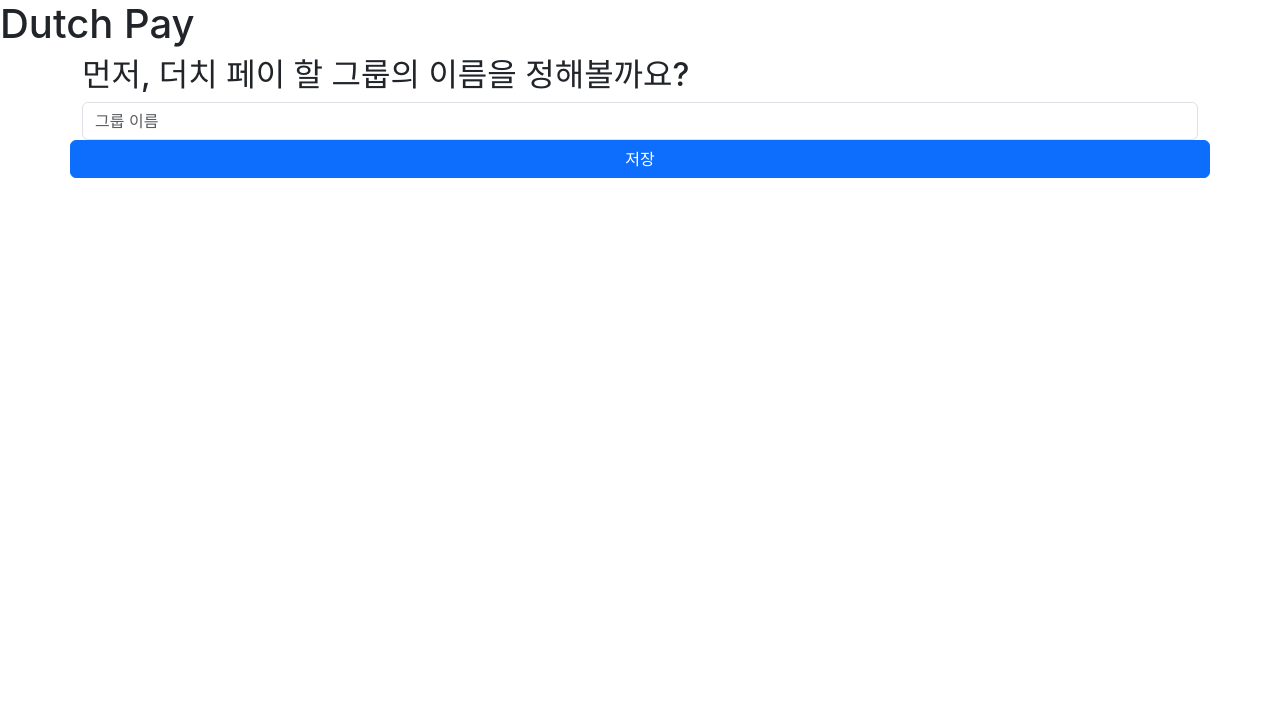
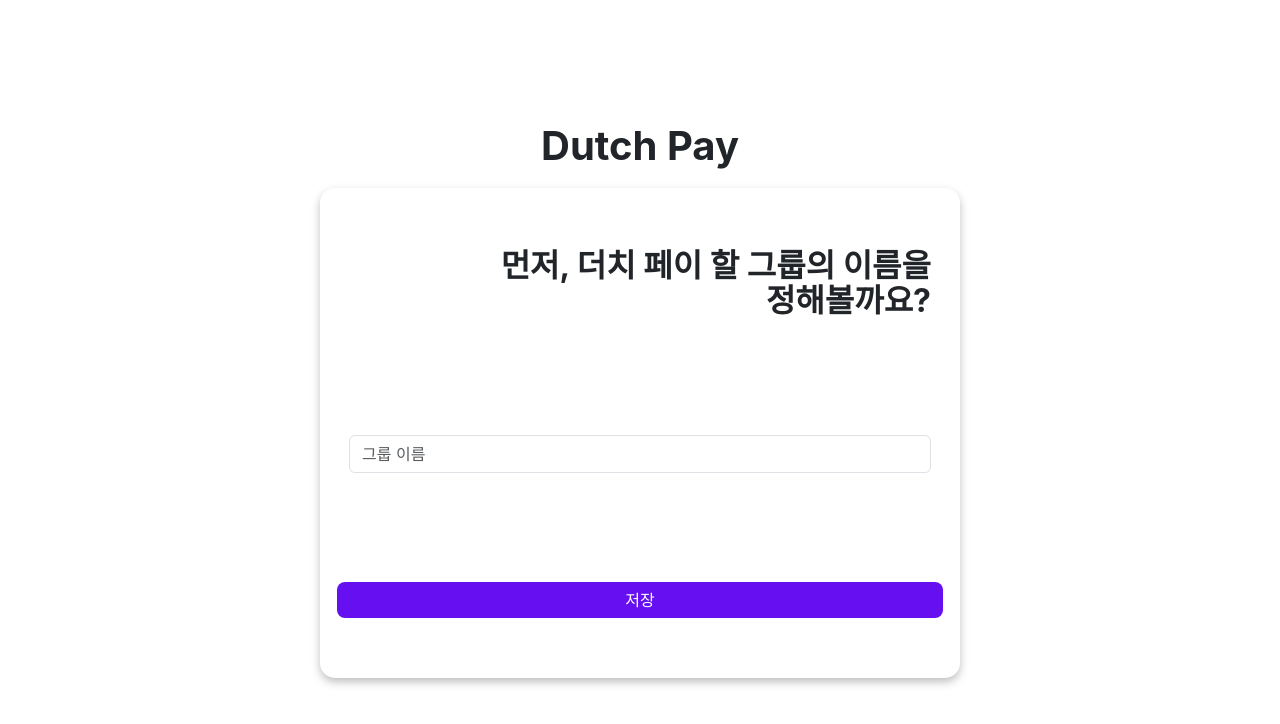
Before and after one commit to ABlued/dutchpay-service, a React (Create React App) app: page / in a window 1280 px wide. Shown: the top 724 px of the page. Built offline with nearby package versions, Linux system fonts and the light colour scheme.

Commit message:
style : CreateGroup 컴포넌트 스타일링

```diff
--- a/package.json
+++ b/package.json
@@ -15,6 +15,7 @@
     "react-router-dom": "^6.23.1",
     "react-scripts": "5.0.1",
     "recoil": "^0.7.7",
+    "styled-components": "^6.1.11",
     "web-vitals": "^2.1.4"
   },
   "scripts": {
@@ -24,8 +25,8 @@
     "eject": "react-scripts eject"
   },
   "devDependencies": {
+    "@testing-library/jest-dom": "^6.4.5",
     "@testing-library/react": "15.0.6",
-    "@testing-library/jest-dom": "^6.4.5",
     "babel-jest": "^29.7.0"
   },
   "eslintConfig": {
--- a/src/components/AddMembers.tsx
+++ b/src/components/AddMembers.tsx
@@ -5,7 +5,7 @@
   return (
     <div>
       <h1>Dutch Pay</h1>
-      <CenteredOverLayForm />
+      {/* <CenteredOverLayForm /> */}
     </div>
   );
 }
--- a/src/components/CenteredOverLayForm.tsx
+++ b/src/components/CenteredOverLayForm.tsx
@@ -1,7 +1,30 @@
 import React from "react";
+import { Container } from "react-bootstrap";
+import styled from "styled-components";
+import { OverlayWrapper } from "./shared/OverlayWrapper.tsx";
 
-function CenteredOverLayForm() {
-  return <div>CenteredOverLayForm</div>;
+function CenteredOverLayForm({ children }: { children: React.ReactNode }) {
+  return (
+    <CentralizedContainer>
+      <StyledHeader>Dutch Pay</StyledHeader>
+      <OverlayWrapper>{children}</OverlayWrapper>
+    </CentralizedContainer>
+  );
 }
 
 export default CenteredOverLayForm;
+
+const CentralizedContainer = styled(Container)`
+  width: 50vw;
+  min-height: 100vh;
+  display: flex;
+  flex-direction: column;
+  justify-content: center;
+  align-items: center;
+  padding: 0px;
+  gap: 10px;
+`;
+
+const StyledHeader = styled.h1`
+  font-weight: 700;
+`;
--- a/src/components/CreateGroup.tsx
+++ b/src/components/CreateGroup.tsx
@@ -1,7 +1,9 @@
 import React, { useState } from "react";
 import { Button, Container, Form, Row } from "react-bootstrap";
 import { useRecoilState } from "recoil";
-import { groupNameState } from "../state/groupName.js";
+import { groupNameState } from "../state/groupName.ts";
+import CenteredOverLayForm from "./CenteredOverLayForm.tsx";
+import styled from "styled-components";
 
 function CreateGroup() {
   const [groupName, setGroupName] = useRecoilState(groupNameState);
@@ -19,14 +21,14 @@
     setValidated(true);
   };
   return (
-    <div>
-      <h1>Dutch Pay</h1>
+    <CenteredOverLayForm>
       <Container>
         <Form noValidate validated={validated} onSubmit={handleSubmit}>
-          <Row>
-            <h2>먼저, 더치 페이 할 그룹의 이름을 정해볼까요?</h2>
+          <StyledRow>
+            <Row className='align-items-start'>
+              <StyledH2>먼저, 더치 페이 할 그룹의 이름을 정해볼까요?</StyledH2>
             </Row>
-          <Row>
+            <Row className='align-items-center'>
               <Form.Group controlId='validationGroupName'>
                 <Form.Control
                   type='text'
@@ -34,19 +36,46 @@
                   required
                   onChange={(e) => setGroupName(e.target.value)}
                 />
-              <Form.Control.Feedback type='invalid' data-valid={validGroupName}>
+                <Form.Control.Feedback
+                  type='invalid'
+                  data-valid={validGroupName}
+                >
                   그룹 이름을 입력해주세요.
                 </Form.Control.Feedback>
               </Form.Group>
             </Row>
-          <Row>
-            <Button type='submit'>저장</Button>
+            <Row className='align-items-end'>
+              <StyledSubmitButton>저장</StyledSubmitButton>
             </Row>
+          </StyledRow>
         </Form>
       </Container>
-      {/* <CenteredOverLayForm /> */}
-    </div>
+    </CenteredOverLayForm>
   );
 }
 
 export default CreateGroup;
+
+const StyledH2 = styled.h2`
+  font-weight: 700;
+  text-align: right;
+  line-height: 35px;
+  overflow-wrap: break-word;
+  word-break: keep-all;
+`;
+
+const StyledSubmitButton = styled(Button).attrs({ type: "submit" })`
+  background-color: #6610f2;
+  border-radius: 8px;
+  border: none;
+  &:hover {
+    background-color: #6610f2;
+    filter: brightness(80%);
+  }
+`;
+
+const StyledRow = styled(Row)`
+  justify-content: center;
+  align-items: center;
+  height: 60vh;
+`;
--- /dev/null
+++ b/src/components/shared/OverlayWrapper.tsx
@@ -0,0 +1,14 @@
+import React from "react";
+import styled from "styled-components";
+
+export const OverlayWrapper = ({ children }: { children: React.ReactNode }) => (
+  <StyledContainer>{children}</StyledContainer>
+);
+
+const StyledContainer = styled.div<{ minHeight?: string; padding?: string }>`
+  border-radius: 15px;
+  background-color: white;
+  filter: drop-shadow(0px 4px 4px rgba(0, 0, 0, 0.25));
+  min-height: ${(props) => props.minHeight || "0"};
+  padding: ${(props) => props.padding ?? "5px"};
+`;
```
Also changed, not shown: 1 other file (tests, documents, lock files or other folders). Lines whose indentation alone changed are shown as unchanged.
